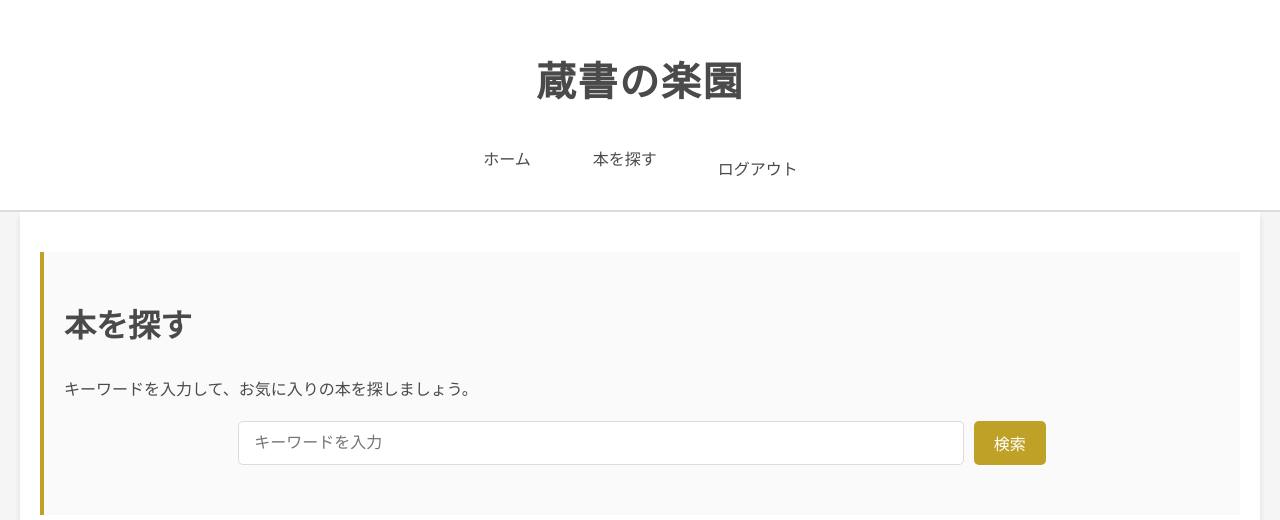
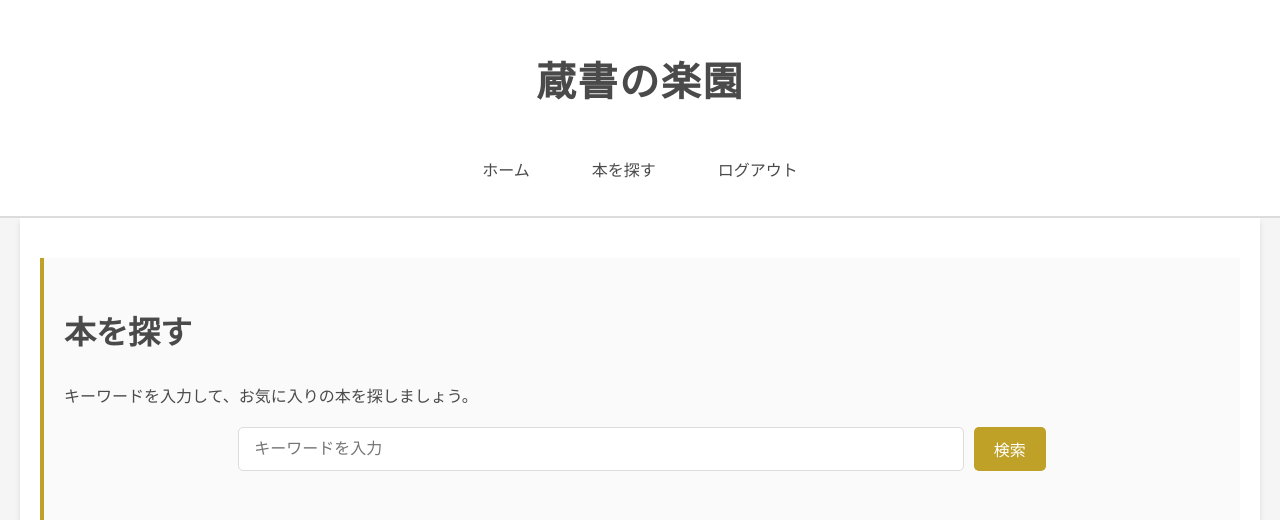
Before and after one commit to riku-yanagihashi/Dpro, a Django app: page /search_books/search/ in a window 1280 px wide. Shown: the top 520 px of the page. Run offline with Django 5.2, Linux system fonts and the light colour scheme.

Commit message:
デザインのちょこっと修正

```diff
--- a/sites/static/css/home/style.css
+++ b/sites/static/css/home/style.css
@@ -146,9 +146,10 @@ body:not(.home) header {
 #logo {
 	margin: 0;padding: 0;
 	width: 9vw;	/*ロゴの幅*/
+  height: 10%;
 	position: relative;z-index: 1;
 	left: 4.5vw;/*左からの配置場所*/
-	top: 4vw;	/*上からの配置場所*/
+	top: -2vw;	/*上からの配置場所*/
 }
 
 	/*画面幅500px以下の追加指定*/
--- a/sites/static/css/search_books/base.css
+++ b/sites/static/css/search_books/base.css
@@ -28,6 +28,7 @@ header {
     z-index: 1000;
 }
 
+/* ヘッダーのタイトル */
 header h1 {
     font-size: 2.5rem;
     font-family: 'Hannari', 'Noto Serif JP', serif;
@@ -36,6 +37,7 @@ header h1 {
     text-align: center;
 }
 
+/* ナビゲーションリスト */
 header nav ul {
     display: flex;
     justify-content: center;
@@ -45,17 +47,57 @@ header nav ul {
     padding: 0;
 }
 
-header nav ul li a {
+/* ナビゲーション項目（共通） */
+header nav ul li {
+    text-align: center;
+}
+
+/* リンクのスタイル */
+header nav ul li a,
+header nav ul li form button {
     font-size: 1rem;
     padding: 10px 20px;
     border: 1px solid transparent;
     border-radius: 5px;
     transition: all 0.3s ease;
+    background: none;
+    color: #4a4a4a;
+    cursor: pointer;
+    text-align: center;
+    display: inline-block;
+    text-decoration: none; /* リンクの下線を削除 */
 }
 
-header nav ul li a:hover {
+/* ホバー時のスタイル */
+header nav ul li a:hover,
+header nav ul li form button:hover {
     background-color: #f5f5f5;
     border-color: #dcdcdc;
+}
+
+#logout-link {
+    font-size: 1rem;
+    padding: 10px 20px;
+    border: 1px solid transparent;
+    border-radius: 5px;
+    transition: all 0.3s ease;
+    background: none;
+    color: #4a4a4a;
+    cursor: pointer;
+    text-decoration: none; /* 下線を削除 */
+    display: inline-block;
+}
+
+#logout-link:hover {
+    background-color: #f5f5f5;
+    border-color: #dcdcdc;
+}
+
+/* フォームのスタイル調整 */
+header nav ul li form {
+    margin: 0; /* リスト内の余計な余白を削除 */
+    padding: 0; /* パディングのリセット */
+    display: inline; /* インライン表示 */
 }
 
 /* メイン */
--- a/sites/static/js/search_books/filter.js
+++ b/sites/static/js/search_books/filter.js
@@ -2,3 +2,9 @@ function toggleFilterMenu() {
     const filterMenu = document.getElementById('filter-menu');
     filterMenu.classList.toggle('open');
 }
+
+
+document.getElementById('logout-link').addEventListener('click', function (event) {
+    event.preventDefault(); // デフォルトのリンク動作を無効化
+    document.getElementById('logout-form').submit(); // フォームを送信
+});
--- a/sites/templates/search_books/base.html
+++ b/sites/templates/search_books/base.html
@@ -16,12 +16,10 @@
                 <li><a href="/">ホーム</a></li>
                 <li><a href="{% url 'search_books:search_books' %}">本を探す</a></li>
                 <li>
-                    <form method="post" action="{% url 'accounts:logout' %}" style="display: inline;">
+                    <form method="post" action="{% url 'accounts:logout' %}" id="logout-form" style="display: none;">
                         {% csrf_token %}
-                        <button type="submit" style="background: none; border: none; color: inherit; cursor: pointer;">
-                            ログアウト
-                        </button>
                     </form>
+                    <a href="#" id="logout-link">ログアウト</a>
                 </li>
             </ul>
         </nav>
```
